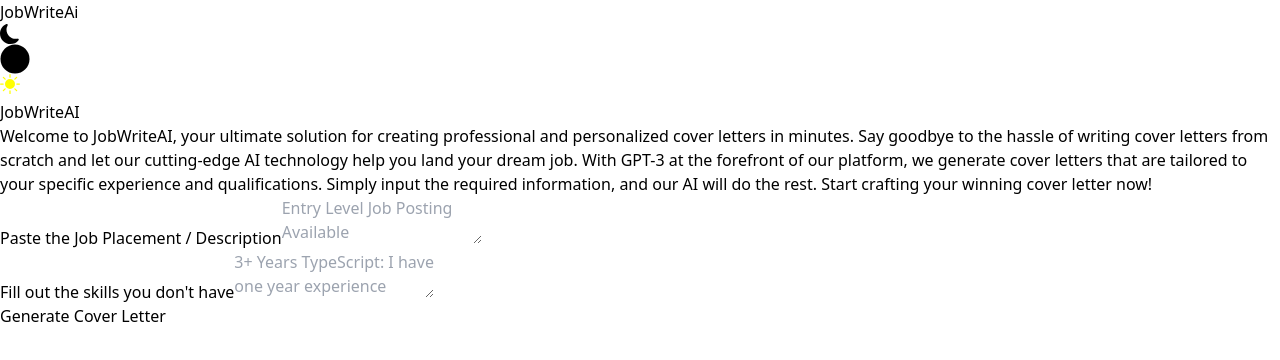
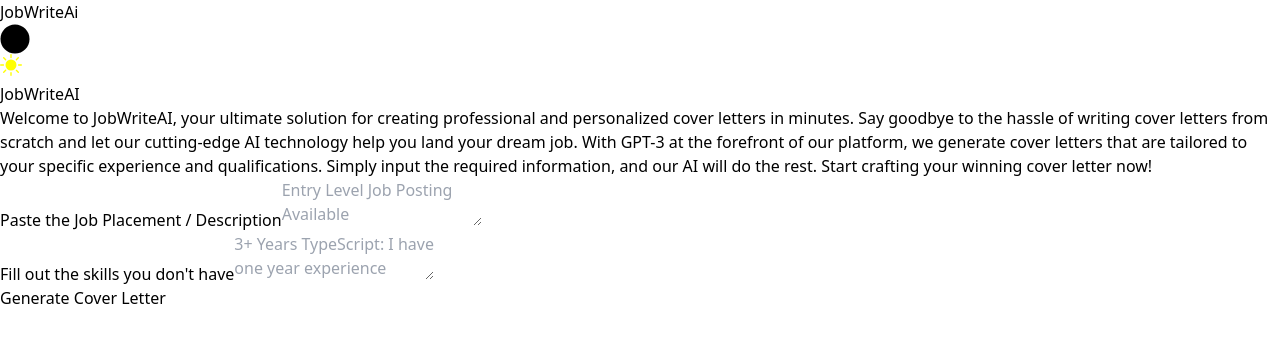
Before and after one commit to Judge-Paul/coverwrite-ai, a React (Vite) app: page / in a window 1280 px wide. Shown: the top 360 px of the page. Built offline with nearby package versions, Linux system fonts and the light colour scheme.

Commit message:
feat: animate toggle and alert

```diff
--- a/package.json
+++ b/package.json
@@ -14,6 +14,7 @@
     "@mui/material": "^5.11.8",
     "axios": "^1.3.2",
     "dotenv": "^16.0.3",
+    "framer-motion": "^10.2.3",
     "jspdf": "^2.5.1",
     "openai": "^3.1.0",
     "react": "^18.2.0",
--- a/src/Components/Form.jsx
+++ b/src/Components/Form.jsx
@@ -4,7 +4,7 @@ import axios from "axios";
 import Modal from "./Modal";
 import { Backdrop } from "@mui/material";
 import CircularProgress from "@mui/material/CircularProgress";
-import { Alert } from "@mui/material/";
+import { Slide, Alert } from "@mui/material/";
 
 export default function Form() {
     const jobDesc = placeholder.jobDesc
@@ -67,9 +67,14 @@ export default function Form() {
 
     return (
         <>
-            {wasEmpty && <Alert severity="warning" className="top-0 right-0 fixed">
+            {wasEmpty && <Slide direction="left" in={wasEmpty} mountOnEnter unmountOnExit>
+                <Alert
+                severity="warning"
+                className="top-0 right-0 fixed"
+                >
                 <strong>Job Description Empty</strong>
-            </Alert>}
+                </Alert>
+            </Slide>}
             <div className="pt-4 pb-10">
                 <div className="pb-10">
                     <label
--- a/src/Components/Navbar.jsx
+++ b/src/Components/Navbar.jsx
@@ -1,11 +1,13 @@
 import React, { useState } from "react";
 import { FaCircle } from "react-icons/fa";
 import { BsSunFill, BsMoonFill } from "react-icons/bs";
+import { motion } from "framer-motion";
 
 function Navbar() {
-
+  const [dark, setDark] = useState(false)
   const toggleDarkMode = () => {
     document.documentElement.classList.toggle("dark")
+    setDark(prevTheme => !prevTheme)
   };
 
   return (
@@ -19,11 +21,38 @@ function Navbar() {
           className="flex justify-between p-1 rounded-full w-[120px] bg-orange-500 dark:bg-gray-100 box-border"
           onClick={toggleDarkMode}
         >
-            {<>
-                <BsMoonFill size="20px" className="hidden dark:flex my-auto ml-1" />
-                <FaCircle size="30px" className="text-white dark:text-black"/>
+            {dark && <>
+                <motion.div
+                  initial={{ scale: 0, opacity: 0 }}
+                  animate={{ scale: 1, opacity: 1 }}
+                  transition={{ duration: 0.3 }}
+                >
+                  <BsMoonFill size="20px" className="mt-1 ml-2" />
+                </motion.div>
+                <motion.div
+                  initial={{ x: -100 }}
+                  animate={{ x: 0 }}
+                  transition={{ duration: 0.4 }}
+                >
+                  <FaCircle size="30px" className="text-white dark:text-black"/>
+                </motion.div>
             </>}
-            <BsSunFill color="#FFFF00" size="20px" className="block dark:hidden my-auto mr-1" />
+            {!dark && <>
+              <motion.div
+                  initial={{ x: 100 }}
+                  animate={{ x: 0 }}
+                  transition={{ duration: 0.4 }}
+                >
+                  <FaCircle size="30px" className="text-white dark:text-black"/>
+                </motion.div>
+                <motion.div
+                  initial={{ scale: 0, opacity: 0 }}
+                  animate={{ scale: 1, opacity: 1 }}
+                  transition={{ duration: 0.3 }}
+                >
+                  <BsSunFill color="#FFFF00" size="22px" className="mr-2 mt-1" />
+                </motion.div>
+            </>}
         </button>
       </div>
     </nav>
```
